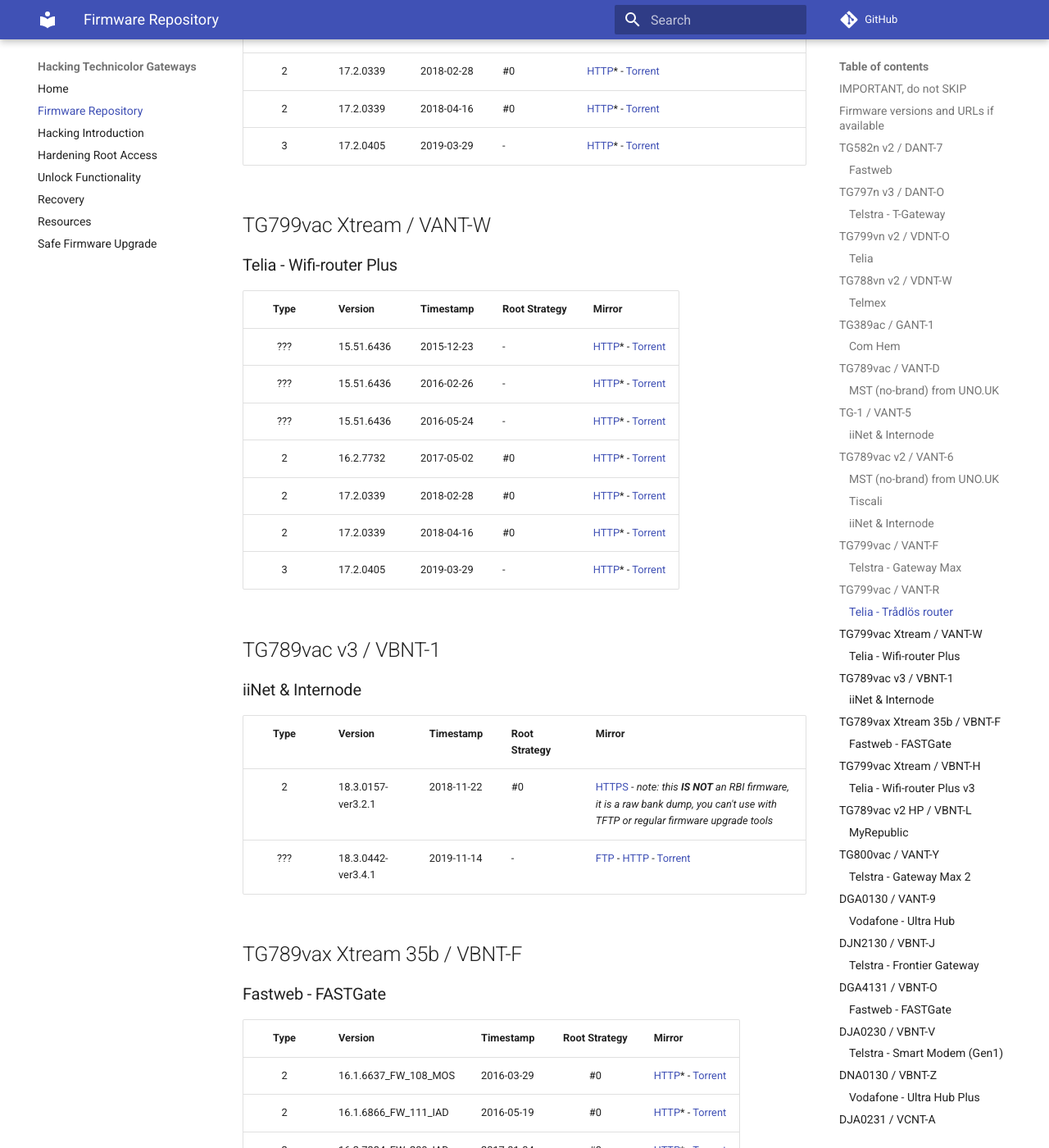
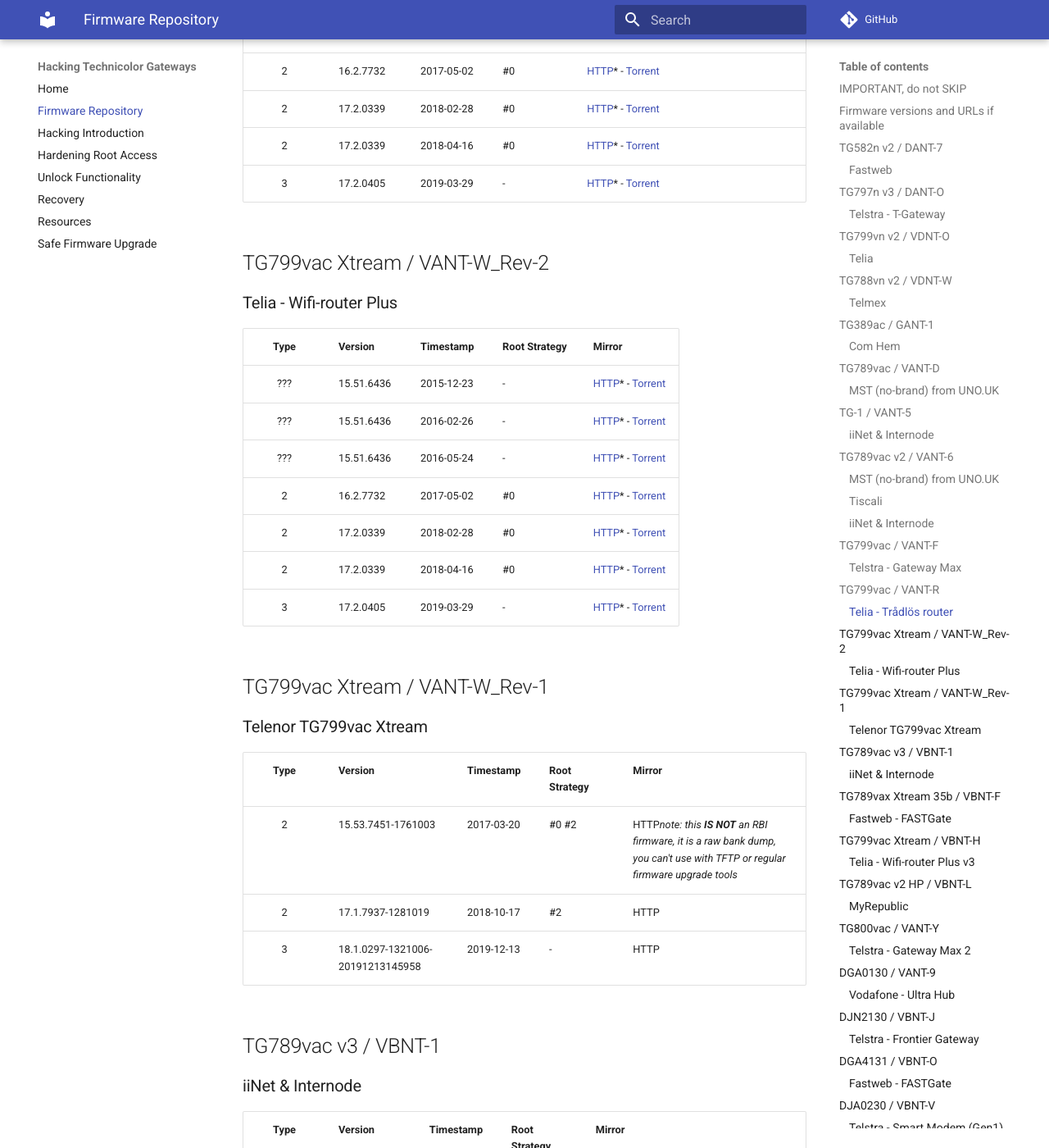
Before and after one commit to hack-technicolor/hack-technicolor, an MkDocs documentation site: the page built from docs/Repository.md, in a window 1280 px wide and 1400 px high, scrolled down 5668 px. Shown: the whole window at 82% size. Built offline with MkDocs 1.6.1 and Material for MkDocs 9.7.7, drawn with Linux system fonts in a browser that asks for light colours; comment, search, counter and statistics services are not loaded.

Commit message:
Added telenor
Some morning edit before breakfast

```diff
--- a/docs/Repository.md
+++ b/docs/Repository.md
@@ -23,6 +23,7 @@
 | FWB  | Fastweb      | Italy             |
 | TIS  | Tiscali      | Italy             |
 | TI   | TIM          | Italy             |
+| TN   | Telenor      | Sweden            |
 
 Type 1/2/3 indicates if it can be rooted directly. For Type 2,  Firmware Root Strategy # indicates how to do it. Please, **don't miss these important details** whenever you add a new firmware version to this page if you know about that.
 
@@ -156,7 +157,7 @@
 | 2      | 17.2.0339        | 2018-04-16 | #0            | [HTTP](http://131.116.22.230/172339r1021022closed.rbi)* - [Torrent](https://github.com/kevdagoat/hack-technicolor/blob/master/torrents/vant-r/172339r1021022closed.rbi.torrent?raw=true) |
 | 3      | 17.2.0405        | 2019-03-29 | -             | [HTTP](http://131.116.22.230/172405r1021034closed.rbi)* - [Torrent](https://github.com/kevdagoat/hack-technicolor/blob/master/torrents/vant-r/172405r1021034closed.rbi.torrent?raw=true) |
 
-## TG799vac Xtream / VANT-W
+## TG799vac Xtream / VANT-W_Rev-2
 
 ### Telia - Wifi-router Plus
 
@@ -169,6 +170,16 @@
 | 2      | 17.2.0339        | 2018-02-28 | #0            | [HTTP](http://131.116.22.230/172339w1441004closed.rbi)* - [Torrent](https://github.com/kevdagoat/hack-technicolor/blob/master/torrents/vant-w/172339w1441004closed.rbi.torrent?raw=true) |
 | 2      | 17.2.0339        | 2018-04-16 | #0            | [HTTP](http://131.116.22.230/172339w1441020closed.rbi)* - [Torrent](https://github.com/kevdagoat/hack-technicolor/blob/master/torrents/vant-w/172339w1441020closed.rbi.torrent?raw=true) |
 | 3      | 17.2.0405        | 2019-03-29 | -             | [HTTP](http://131.116.22.230/172405w1441030closed.rbi)* - [Torrent](https://github.com/kevdagoat/hack-technicolor/blob/master/torrents/vant-w/172405w1441030closed.rbi.torrent?raw=true) |
+
+## TG799vac Xtream / VANT-W_Rev-1
+
+### Telenor TG799vac Xtream
+
+| Type   | Version          | Timestamp  | Root Strategy | Mirror |
+|:------:|:-----------------|:-----------|:--------------|:-------|
+| 2    | 15.53.7451-1761003       | 2017-03-20 | #0 #2            | HTTP*note: this **IS NOT** an RBI firmware, it is a raw bank dump, you can't use with TFTP or regular firmware upgrade tools* |
+| 2    | 17.1.7937-1281019       | 2018-10-17 | #2             | HTTP |
+| 3    | 18.1.0297-1321006-20191213145958      | 2019-12-13 | -           | HTTP |
 
 ## TG789vac v3 / VBNT-1
 
```
